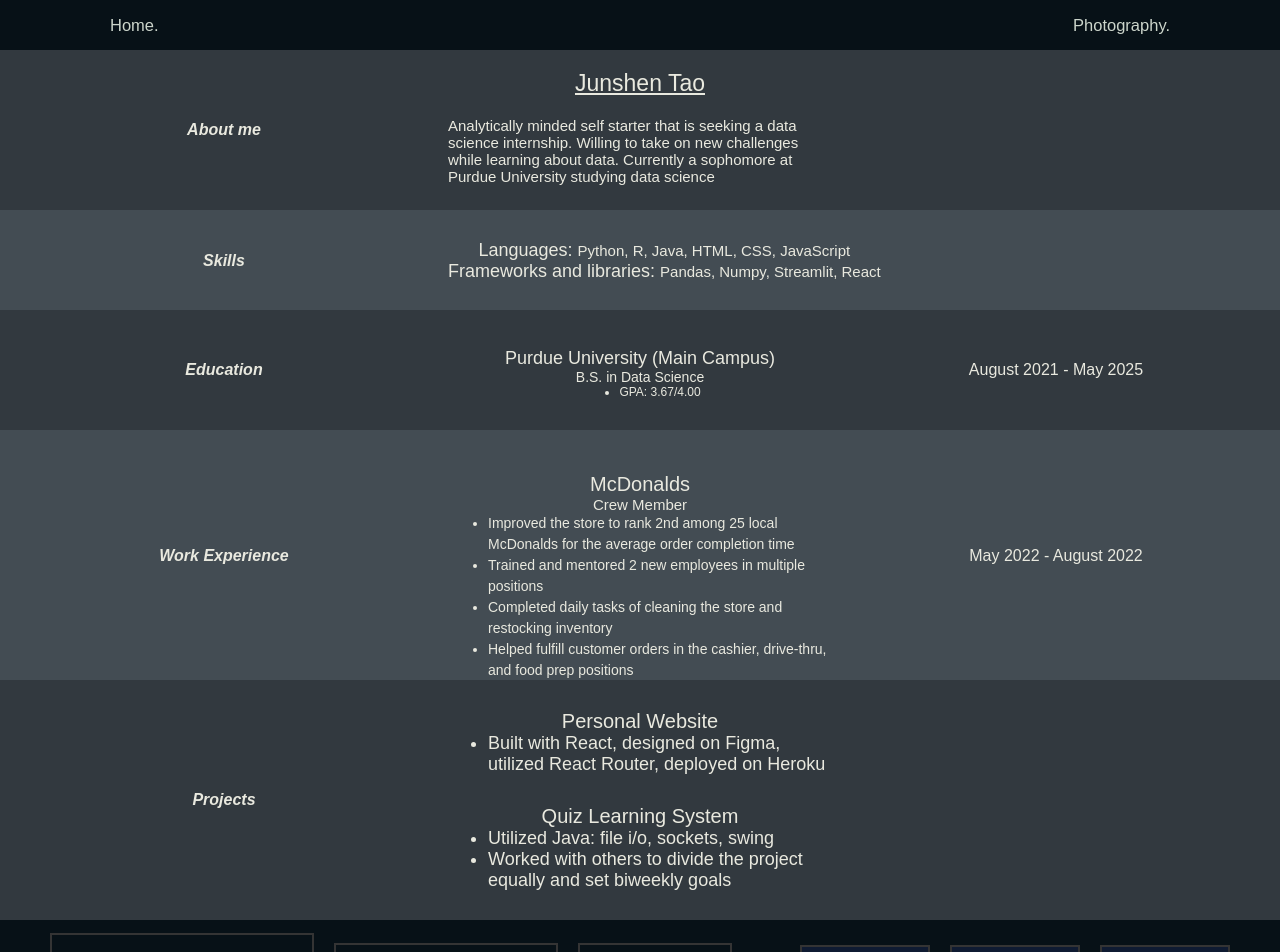
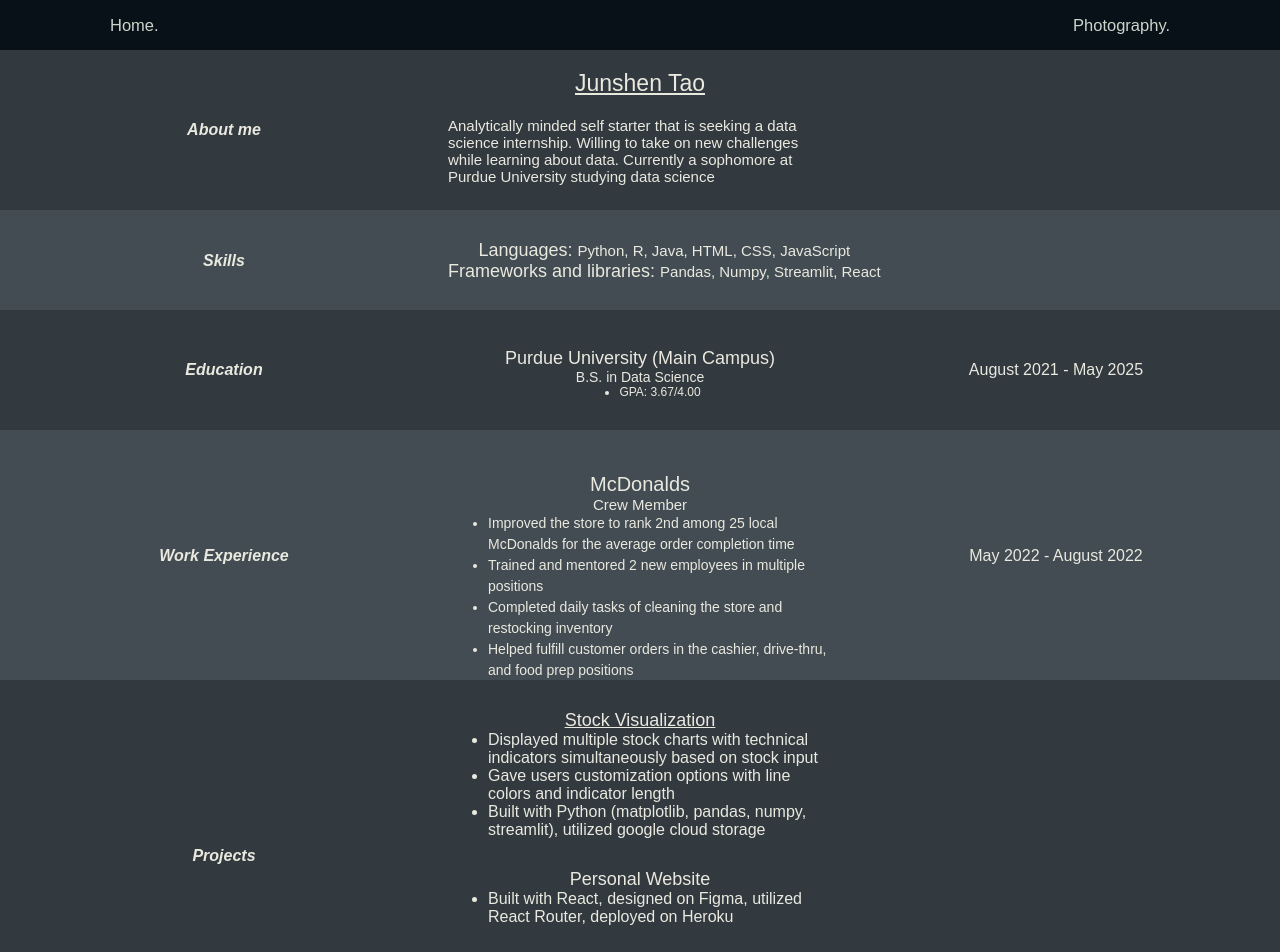
Before and after one commit to jtao1/my-website, a React (Create React App) app: page / in a window 1280 px wide. Shown: the top 952 px of the page. Built offline with nearby package versions, Linux system fonts and the light colour scheme.

Commit message:
updated projects

```diff
--- a/src/HomePage/Sections/ProjectsSection..js
+++ b/src/HomePage/Sections/ProjectsSection..js
@@ -6,6 +6,12 @@
         <div className='projects'>
             <h1 className='projects_title'>Projects</h1>
             <div className='projects_contents'>
+                <h1 className='projects_project_title'><a className='projects_links' href='https://jtao1-stocks-visualization-stocks-display-roe5sa.streamlitapp.com/'>Stock Visualization</a></h1>
+                <ul className='projects_project_info'>
+                    <li>Displayed multiple stock charts with technical indicators simultaneously based on stock input</li>
+                    <li>Gave users customization options with line colors and indicator length</li>
+                    <li>Built with Python (matplotlib, pandas, numpy, streamlit), utilized google cloud storage</li>
+                </ul>
                 <h1 className='projects_project_title'>Personal Website</h1>
                 <ul>
                     <li>Built with React, designed on Figma, utilized React Router, deployed on Heroku</li>
--- a/src/HomePage/Sections/ProjectsSection.css
+++ b/src/HomePage/Sections/ProjectsSection.css
@@ -1,6 +1,6 @@
 .projects {
     background-color: #32393F;
-    height: 240px;
+    height: 340px;
     color: #E9E9DF;
     display: grid;
     grid-template-areas: 'title name'
@@ -27,12 +27,16 @@
 
 .projects_project_title {
     grid-area: name;
-    font-size: 20px;
+    font-size: 18px;
     margin-top: 30px;
 }
 
 .projects li{
     grid-area: description;
-    font-size: 18px;
+    font-size: 16px;
     max-width: 750px;
 }
+
+.projects_links {
+    color: #E9E9DF;
+}
```
